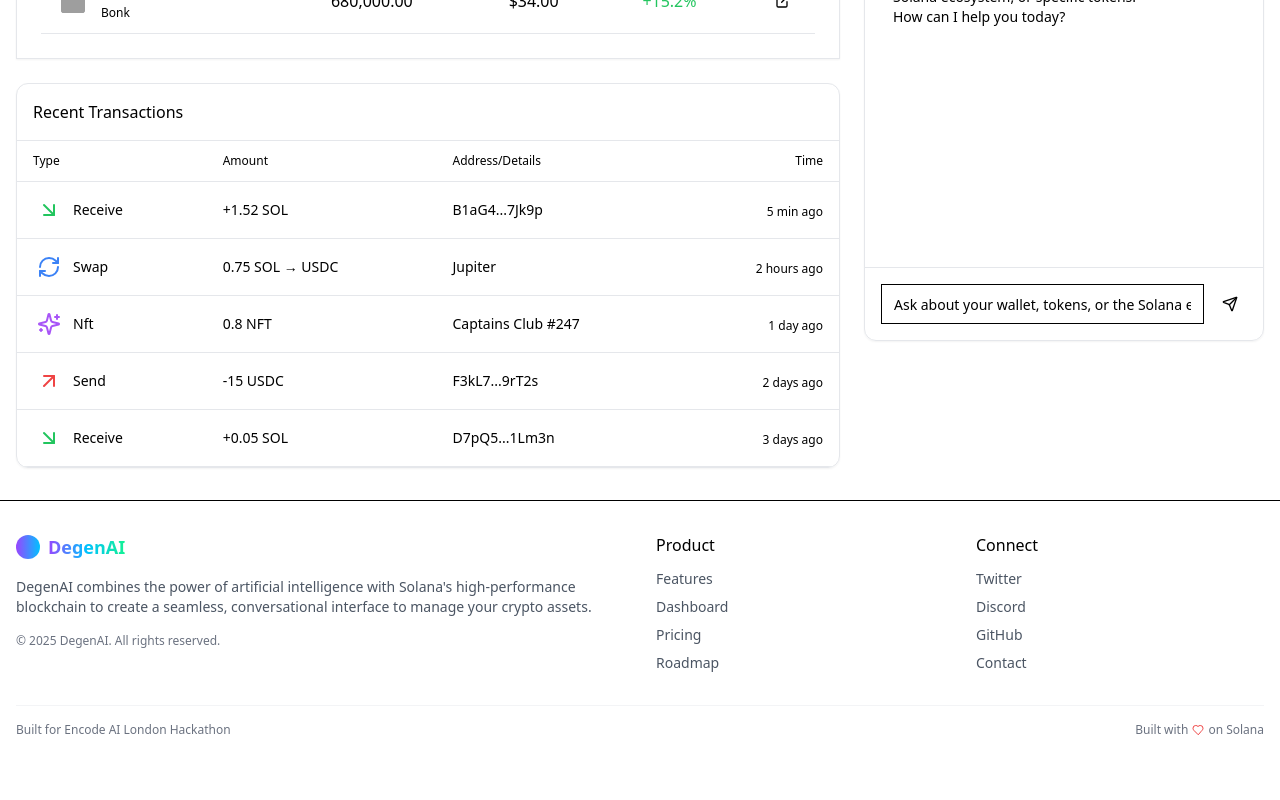
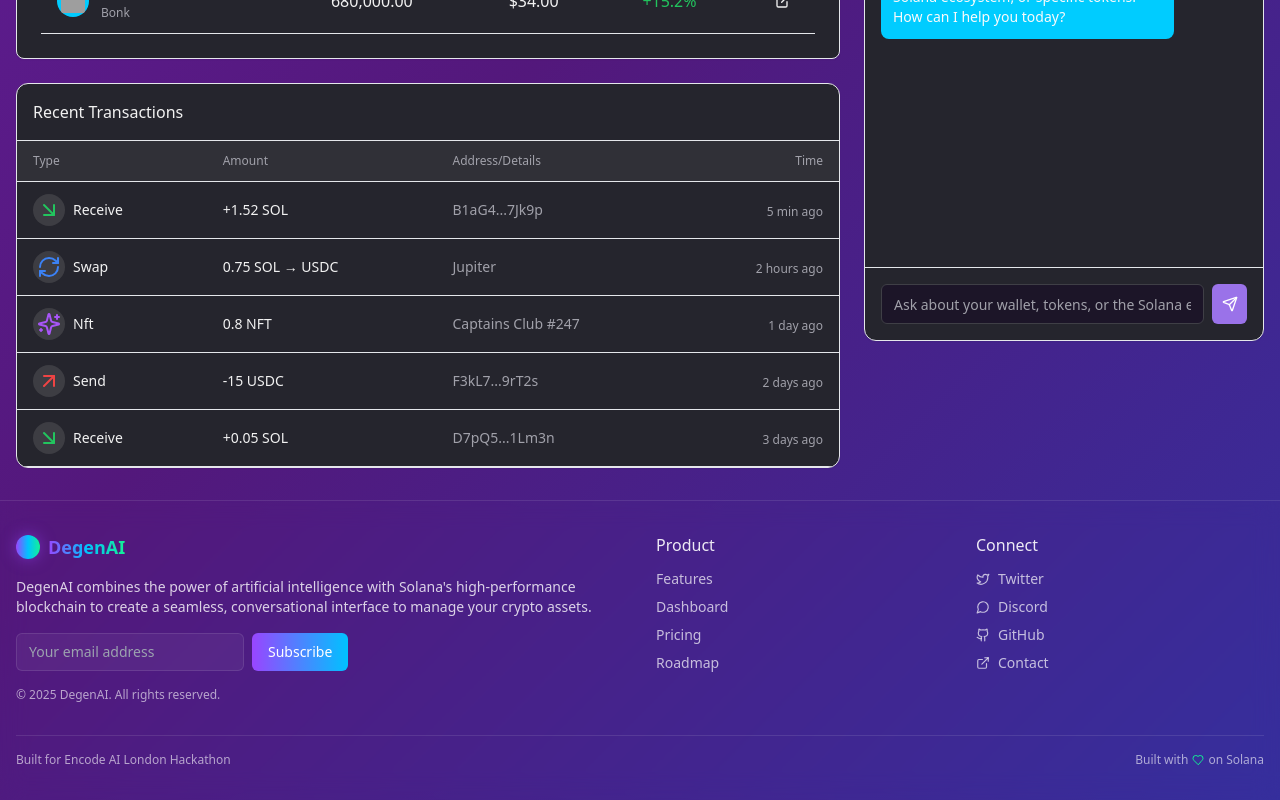
Before and after one commit to Iflaqbhat/degen-agent-solana, a React (Vite) app: page /dashboard in a window 1280 px wide. Shown: the part 887-1687 px from the top of the page. Before the commit the page ends 1657 px from the top, so only its background shows below. Built offline with nearby package versions, Linux system fonts and the light colour scheme; grey boxes are pictures that could not be loaded.

Commit message:
feat: Improve footer and add gradient background
- Make footer features functional.
- Implement a vibrant purple-blue gradient background for the project.

```diff
--- a/src/components/Footer.tsx
+++ b/src/components/Footer.tsx
@@ -1,52 +1,140 @@
 
 import React from 'react';
-import { Heart } from 'lucide-react';
+import { Heart, Twitter, Github, MessageCircle, ExternalLink } from 'lucide-react';
+import { Link } from 'react-router-dom';
+import { toast } from 'sonner';
 
 const Footer = () => {
+  const handleExternalNavigation = (url: string, name: string) => {
+    toast.success(`Navigating to ${name}`, {
+      description: "You'll be redirected to an external site."
+    });
+    window.open(url, '_blank');
+  };
+
+  const handleSubscribe = (e: React.FormEvent) => {
+    e.preventDefault();
+    const input = document.getElementById('email-input') as HTMLInputElement;
+    if (input.value) {
+      toast.success('Subscribed successfully!', {
+        description: `We'll keep you updated on ${input.value}`
+      });
+      input.value = '';
+    } else {
+      toast.error('Please enter your email address');
+    }
+  };
+
   return (
-    <footer className="bg-white border-t border-border py-8">
+    <footer className="bg-transparent backdrop-blur-md border-t border-white/10 py-8">
       <div className="container mx-auto px-4">
         <div className="grid grid-cols-1 md:grid-cols-4 gap-8">
           <div className="md:col-span-2">
             <div className="flex items-center space-x-2 mb-4">
-              <div className="w-6 h-6 rounded-full bg-gradient-to-r from-solana to-solana-tertiary"></div>
-              <span className="text-lg font-bold bg-clip-text text-transparent bg-gradient-to-r from-solana via-solana-tertiary to-solana-secondary">DegenAI</span>
+              <div className="w-6 h-6 rounded-full bg-gradient-to-r from-solana via-solana-tertiary to-solana-secondary purple-glow"></div>
+              <span className="text-lg font-bold gradient-text">DegenAI</span>
             </div>
-            <p className="text-sm text-gray-600 mb-4">
+            <p className="text-sm text-white/80 mb-4">
               DegenAI combines the power of artificial intelligence with Solana's high-performance blockchain to create a seamless, conversational interface to manage your crypto assets.
             </p>
-            <div className="text-xs text-gray-500">
+            <div className="mt-4">
+              <form onSubmit={handleSubscribe} className="flex flex-col sm:flex-row gap-2">
+                <input
+                  id="email-input"
+                  type="email"
+                  placeholder="Your email address"
+                  className="px-3 py-2 rounded-md bg-white/5 border border-white/10 text-sm focus:outline-none focus:ring-2 focus:ring-solana/50"
+                />
+                <button
+                  type="submit"
+                  className="px-4 py-2 bg-gradient-to-r from-solana to-solana-tertiary text-white rounded-md text-sm hover:opacity-90 transition-all"
+                >
+                  Subscribe
+                </button>
+              </form>
+            </div>
+            <div className="text-xs text-white/60 mt-4">
               © 2025 DegenAI. All rights reserved.
             </div>
           </div>
 
           <div>
-            <h4 className="font-medium mb-3">Product</h4>
-            <ul className="space-y-2 text-sm text-gray-600">
-              <li><a href="#" className="hover:text-primary">Features</a></li>
-              <li><a href="#" className="hover:text-primary">Dashboard</a></li>
-              <li><a href="#" className="hover:text-primary">Pricing</a></li>
-              <li><a href="#" className="hover:text-primary">Roadmap</a></li>
+            <h4 className="font-medium mb-3 text-white/90">Product</h4>
+            <ul className="space-y-2 text-sm text-white/70">
+              <li>
+                <Link to="/#features" className="hover:text-solana-secondary transition-colors">Features</Link>
+              </li>
+              <li>
+                <Link to="/dashboard" className="hover:text-solana-secondary transition-colors">Dashboard</Link>
+              </li>
+              <li>
+                <button
+                  onClick={() => toast.info("Pricing coming soon!")}
+                  className="hover:text-solana-secondary transition-colors"
+                >
+                  Pricing
+                </button>
+              </li>
+              <li>
+                <button
+                  onClick={() => toast.info("Roadmap coming soon!")}
+                  className="hover:text-solana-secondary transition-colors"
+                >
+                  Roadmap
+                </button>
+              </li>
             </ul>
           </div>
 
           <div>
-            <h4 className="font-medium mb-3">Connect</h4>
-            <ul className="space-y-2 text-sm text-gray-600">
-              <li><a href="#" className="hover:text-primary">Twitter</a></li>
-              <li><a href="#" className="hover:text-primary">Discord</a></li>
-              <li><a href="#" className="hover:text-primary">GitHub</a></li>
-              <li><a href="#" className="hover:text-primary">Contact</a></li>
+            <h4 className="font-medium mb-3 text-white/90">Connect</h4>
+            <ul className="space-y-2 text-sm text-white/70">
+              <li>
+                <button
+                  onClick={() => handleExternalNavigation("https://twitter.com/solana", "Twitter")}
+                  className="flex items-center hover:text-solana-secondary transition-colors"
+                >
+                  <Twitter className="h-3.5 w-3.5 mr-2" />
+                  Twitter
+                </button>
+              </li>
+              <li>
+                <button
+                  onClick={() => handleExternalNavigation("https://discord.gg/solana", "Discord")}
+                  className="flex items-center hover:text-solana-secondary transition-colors"
+                >
+                  <MessageCircle className="h-3.5 w-3.5 mr-2" />
+                  Discord
+                </button>
+              </li>
+              <li>
+                <button
+                  onClick={() => handleExternalNavigation("https://github.com/solana-labs", "GitHub")}
+                  className="flex items-center hover:text-solana-secondary transition-colors"
+                >
+                  <Github className="h-3.5 w-3.5 mr-2" />
+                  GitHub
+                </button>
+              </li>
+              <li>
+                <button
+                  onClick={() => toast.info("Contact form coming soon!")}
+                  className="flex items-center hover:text-solana-secondary transition-colors"
+                >
+                  <ExternalLink className="h-3.5 w-3.5 mr-2" />
+                  Contact
+                </button>
+              </li>
             </ul>
           </div>
         </div>
 
-        <div className="mt-8 pt-4 border-t border-gray-100 flex flex-col sm:flex-row justify-between items-center">
-          <div className="text-xs text-gray-500 mb-4 sm:mb-0">
+        <div className="mt-8 pt-4 border-t border-white/10 flex flex-col sm:flex-row justify-between items-center">
+          <div className="text-xs text-white/60 mb-4 sm:mb-0">
             Built for Encode AI London Hackathon
           </div>
-          <div className="text-xs flex items-center text-gray-500">
-            Built with <Heart className="h-3 w-3 text-red-500 mx-1" /> on Solana
+          <div className="text-xs flex items-center text-white/60">
+            Built with <Heart className="h-3 w-3 text-solana-secondary mx-1 animate-pulse-slow" /> on Solana
           </div>
         </div>
       </div>
--- a/src/components/Layout.tsx
+++ b/src/components/Layout.tsx
@@ -9,7 +9,7 @@ interface LayoutProps {
 
 const Layout = ({ children }: LayoutProps) => {
   return (
-    <div className="flex flex-col min-h-screen bg-background">
+    <div className="flex flex-col min-h-screen bg-transparent">
       <Navbar />
       <main className="flex-grow">{children}</main>
       <Footer />
--- a/src/index.css
+++ b/src/index.css
@@ -4,8 +4,33 @@
 @tailwind utilities;
 
 @layer base {
+  :root {
+    --background: 260 30% 12%;
+    --foreground: 0 0% 95%;
+    --card: 240 10% 16%;
+    --card-foreground: 0 0% 95%;
+    --popover: 240 10% 16%;
+    --popover-foreground: 0 0% 95%;
+    --primary: 260 73% 68%;
+    --primary-foreground: 0 0% 100%;
+    --secondary: 155 66% 51%;
+    --secondary-foreground: 0 0% 0%;
+    --muted: 240 5% 25%;
+    --muted-foreground: 240 5% 65%;
+    --accent: 192 100% 50%;
+    --accent-foreground: 0 0% 98%;
+    --destructive: 0 85% 60%;
+    --destructive-foreground: 0 0% 98%;
+    --border: 240 5% 26%;
+    --input: 240 5% 26%;
+    --ring: 260 73% 68%;
+    --radius: 0.5rem;
+  }
+
   body {
     @apply bg-background text-foreground antialiased selection:bg-solana/20 selection:text-solana;
+    background-image: linear-gradient(135deg, rgba(107, 33, 168, 0.95) 0%, rgba(86, 24, 128, 0.95) 50%, rgba(55, 48, 163, 0.95) 100%);
+    min-height: 100vh;
   }
 }
 
@@ -13,4 +38,16 @@
   .glass-card {
     @apply bg-white/10 backdrop-blur-md border border-white/20 rounded-xl shadow-lg;
   }
+
+  .purple-glow {
+    box-shadow: 0 0 15px rgba(153, 69, 255, 0.5);
+  }
+
+  .animate-hover {
+    @apply transition-all duration-300 hover:scale-105;
+  }
+
+  .gradient-text {
+    @apply bg-clip-text text-transparent bg-gradient-to-r from-solana via-solana-tertiary to-solana-secondary;
+  }
 }
--- a/tailwind.config.ts
+++ b/tailwind.config.ts
@@ -1,3 +1,4 @@
+
 import type { Config } from "tailwindcss";
 
 export default {
@@ -106,8 +107,10 @@ export default {
 			backgroundImage: {
 				'gradient-radial': 'radial-gradient(var(--tw-gradient-stops))',
 				'hero-pattern': 'linear-gradient(to bottom right, #E0F2FE, #FFFFFF, #EFF6FF)',
-				'hero-gradient': 'linear-gradient(135deg, #667eea 0%, #764ba2 100%)',
-				'section-gradient': 'linear-gradient(to right, #6a11cb 0%, #2575fc 100%)'
+				'hero-gradient': 'linear-gradient(135deg, #7E69AB 0%, #6E59A5 50%, #8B5CF6 100%)',
+				'section-gradient': 'linear-gradient(to right, #6a11cb 0%, #2575fc 100%)',
+				'app-gradient': 'linear-gradient(135deg, #9b87f5 0%, #7E69AB 50%, #8B5CF6 100%)',
+				'purple-blue-gradient': 'linear-gradient(90deg, #9945FF 0%, #8B5CF6 25%, #7E69AB 50%, #6E59A5 75%, #00C2FF 100%)'
 			}
 		}
 	},
```
Also changed, not shown: src/components/Hero.tsx (+15 -10 lines).
